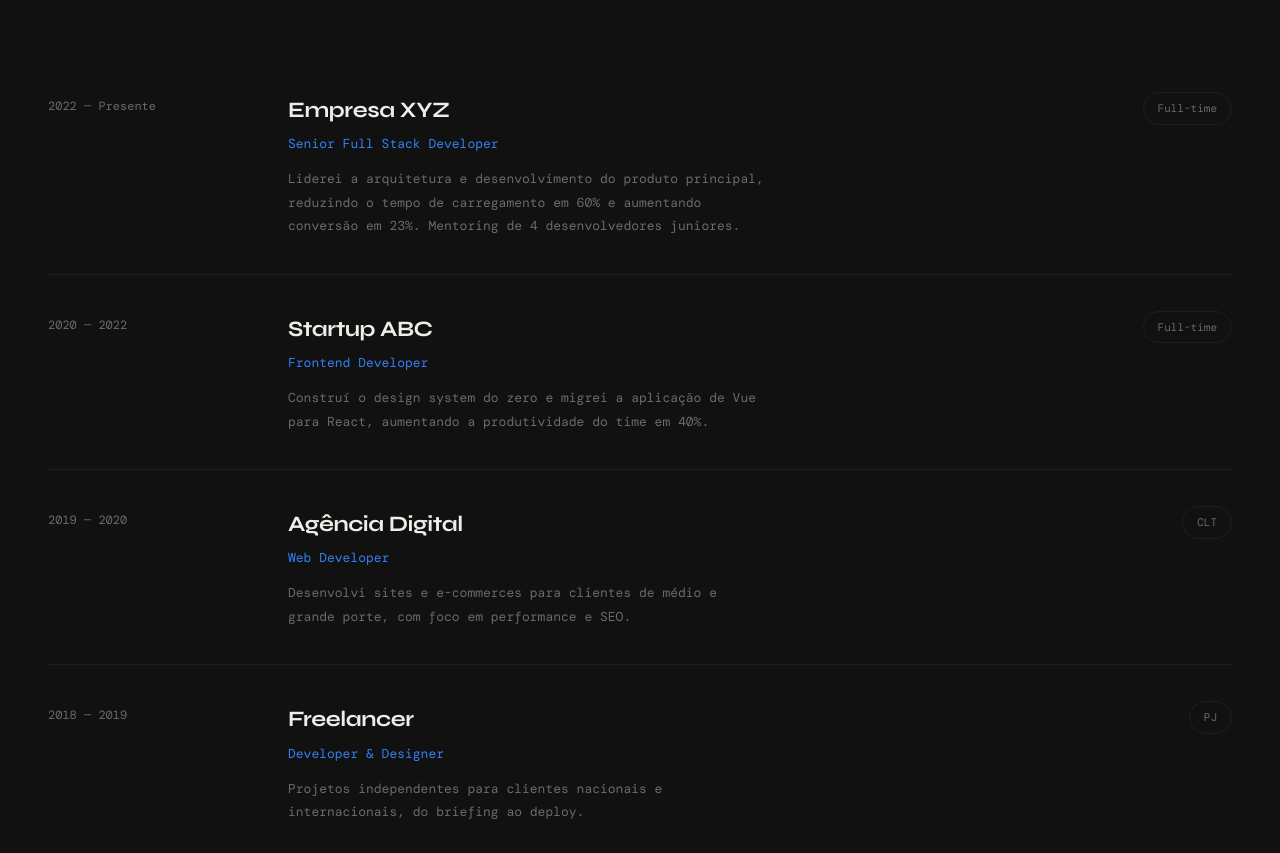
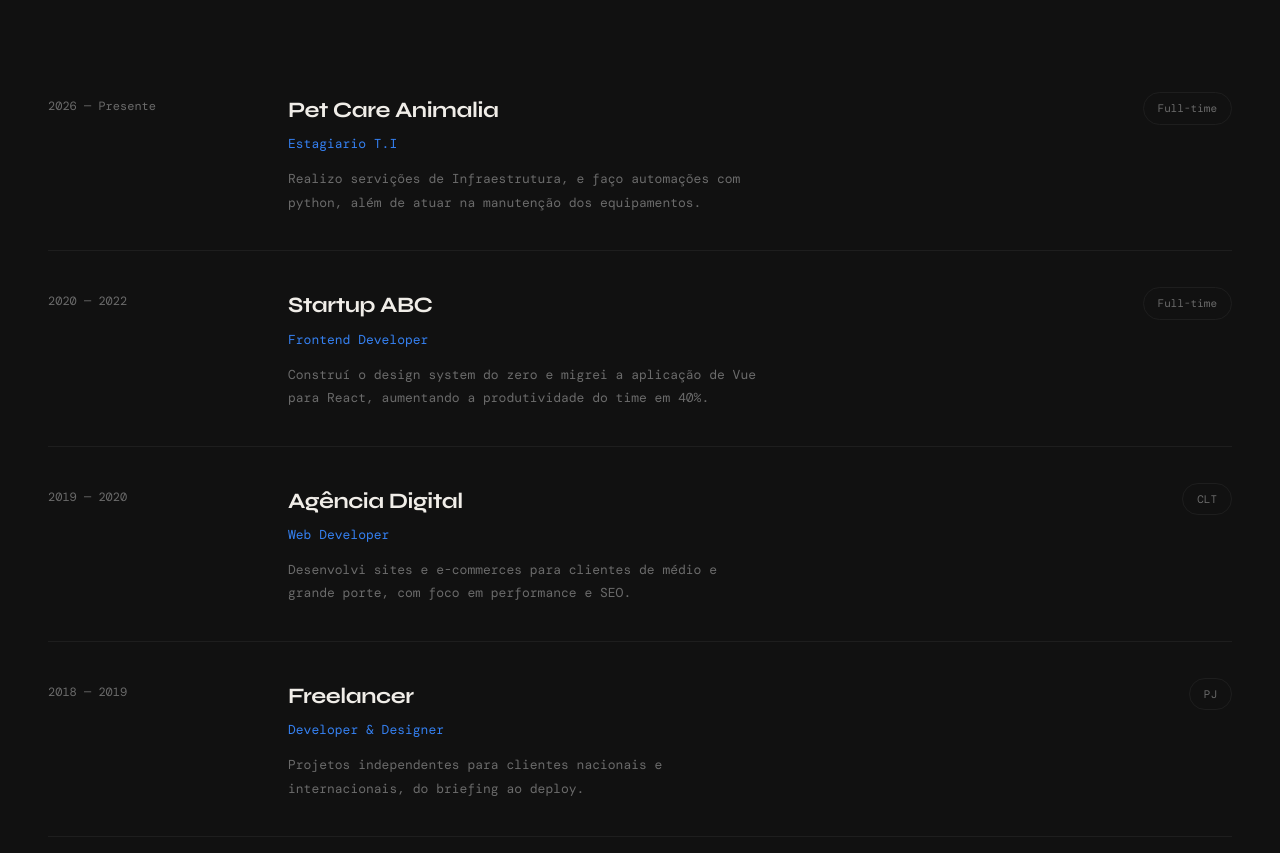
Before and after one commit to samfelcman/portfolio-samuel, a website built with Vite: page index.html in a window 1280 px wide. Shown: the part 4811-5664 px from the top of the page. Built offline with nearby package versions, Linux system fonts and the light colour scheme; a web font is replaced by a local one.

Commit message:
Update index.html

```diff
--- a/index.html
+++ b/index.html
@@ -3,7 +3,7 @@
 <head>
   <meta charset="UTF-8" />
   <meta name="viewport" content="width=device-width, initial-scale=1.0" />
-  <title>Seu Nome — Portfolio</title>
+  <title>Samuel Felcman — Portfolio</title>
   <meta name="description" content="Portfolio criativo de [Seu Nome] — Desenvolvedor & Designer" />
 
   <!-- Google Fonts -->
@@ -302,11 +302,11 @@
 
     <div class="exp-list reveal">
       <div class="exp-item">
-        <div class="exp-period">2022 — Presente</div>
+        <div class="exp-period">2026 — Presente</div>
         <div>
-          <div class="exp-company">Empresa XYZ</div>
-          <div class="exp-role">Senior Full Stack Developer</div>
-          <p class="exp-desc">Liderei a arquitetura e desenvolvimento do produto principal, reduzindo o tempo de carregamento em 60% e aumentando conversão em 23%. Mentoring de 4 desenvolvedores juniores.</p>
+          <div class="exp-company">Pet Care Animalia</div>
+          <div class="exp-role">Estagiario T.I</div>
+          <p class="exp-desc">Realizo servições de Infraestrutura, e faço automações com python, além de atuar na manutenção dos equipamentos.</p>
         </div>
         <div class="exp-badge">Full-time</div>
       </div>
```
